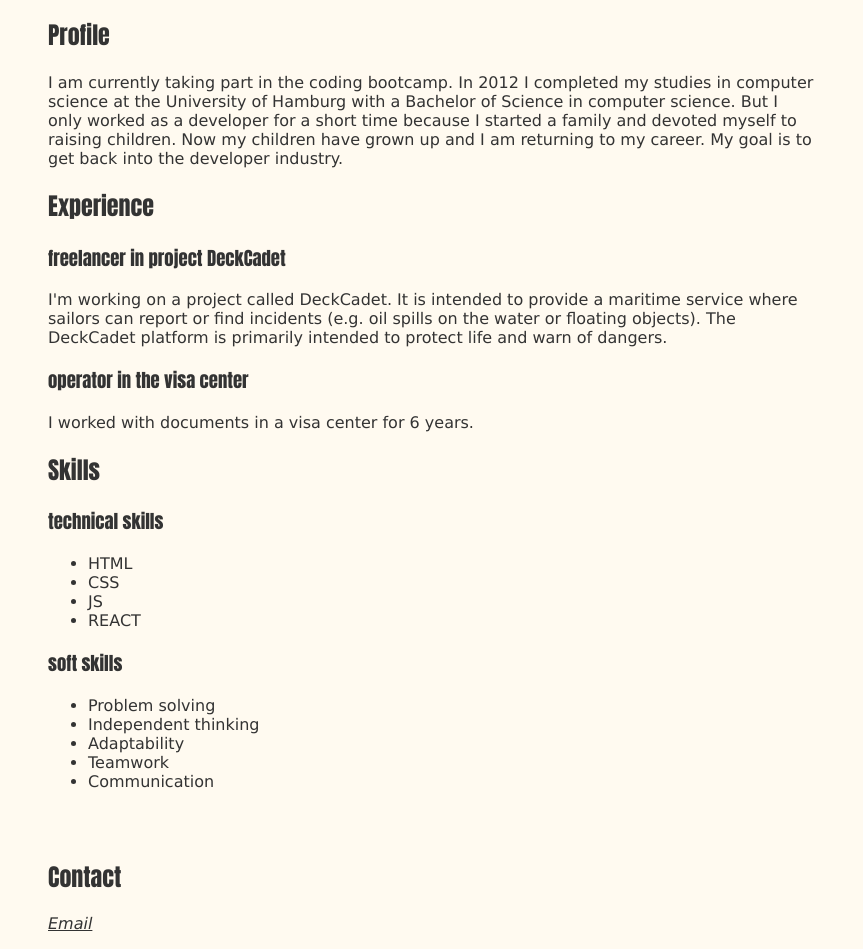
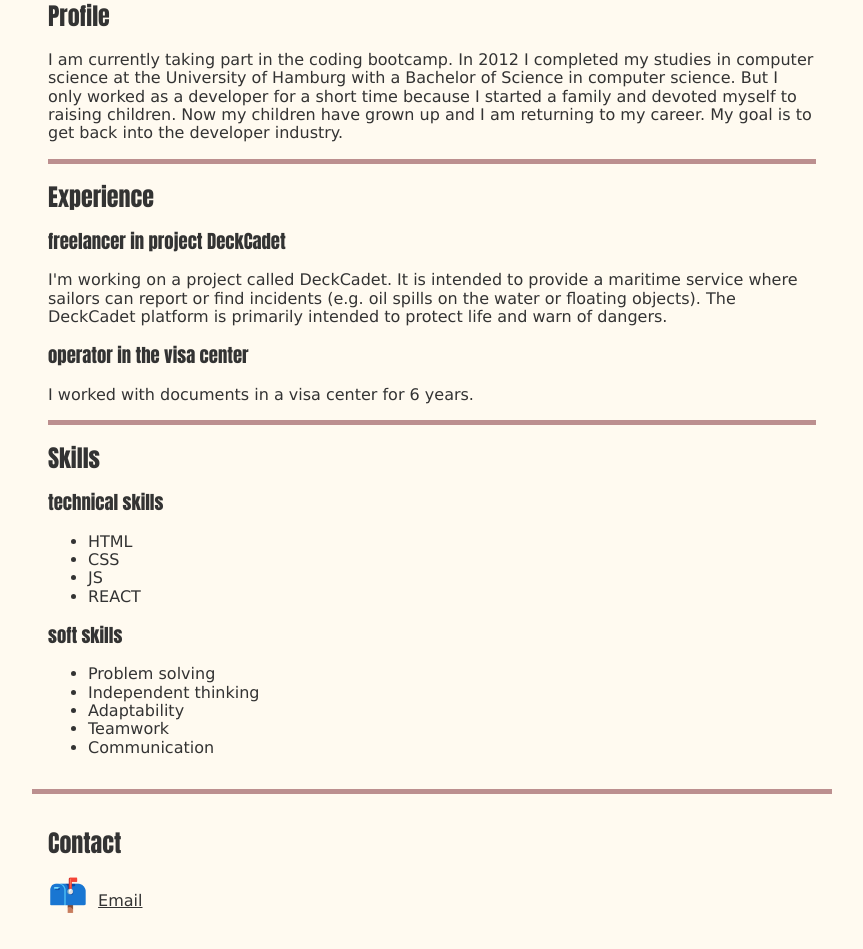
Before and after one commit to ReginaMueller/CV, a plain HTML site: page index.html in a window 1280 px wide. Shown: the part 277-1226 px from the top of the page, without its empty margins (208-1071 px from the left). Drawn offline with nearby package versions, Linux system fonts and the light colour scheme.

Commit message:
feat: developed design

```diff
--- a/index.html
+++ b/index.html
@@ -7,6 +7,7 @@
     <meta name="description" content="my first website in coding bootcamp">
     <meta name="author" content="Regina Mueller">
     <title>website of Regina Mueller</title>
+    <link rel="stylesheet" href="https://unpkg.com/normalize.css@8.0.1/normalize.css">
     <link rel="stylesheet" href="style.css">
 </head>
 
--- a/style.css
+++ b/style.css
@@ -3,6 +3,7 @@ html {
     "Lucida Sans Unicode", Geneva, Verdana, sans-serif;
   color: #333;
 }
+
 h1,
 h2,
 h3 {
@@ -36,6 +37,11 @@ footer {
   margin: 0 auto;
 }
 
+address::before {
+  font-size: 2rem;
+  content: "📫  ";
+}
+
 [href^="#"] {
   color: #333;
   margin: 16px;
@@ -43,3 +49,30 @@ footer {
 [href^="mail"] {
   color: #333;
 }
+
+article + article,
+footer {
+  border-top: 5px solid #bc8f8f;
+  border-width: thick;
+}
+
+a:hover {
+  background-color: #fffaf0;
+  border-radius: 7px;
+}
+
+main ::selection {
+  background-color: #bc8f8f;
+}
+
+footer ::selection {
+  background-color: #bc8f8f;
+}
+
+header ::selection {
+  background-color: #fffaf0;
+}
+
+address {
+  font: inherit;
+}
```
